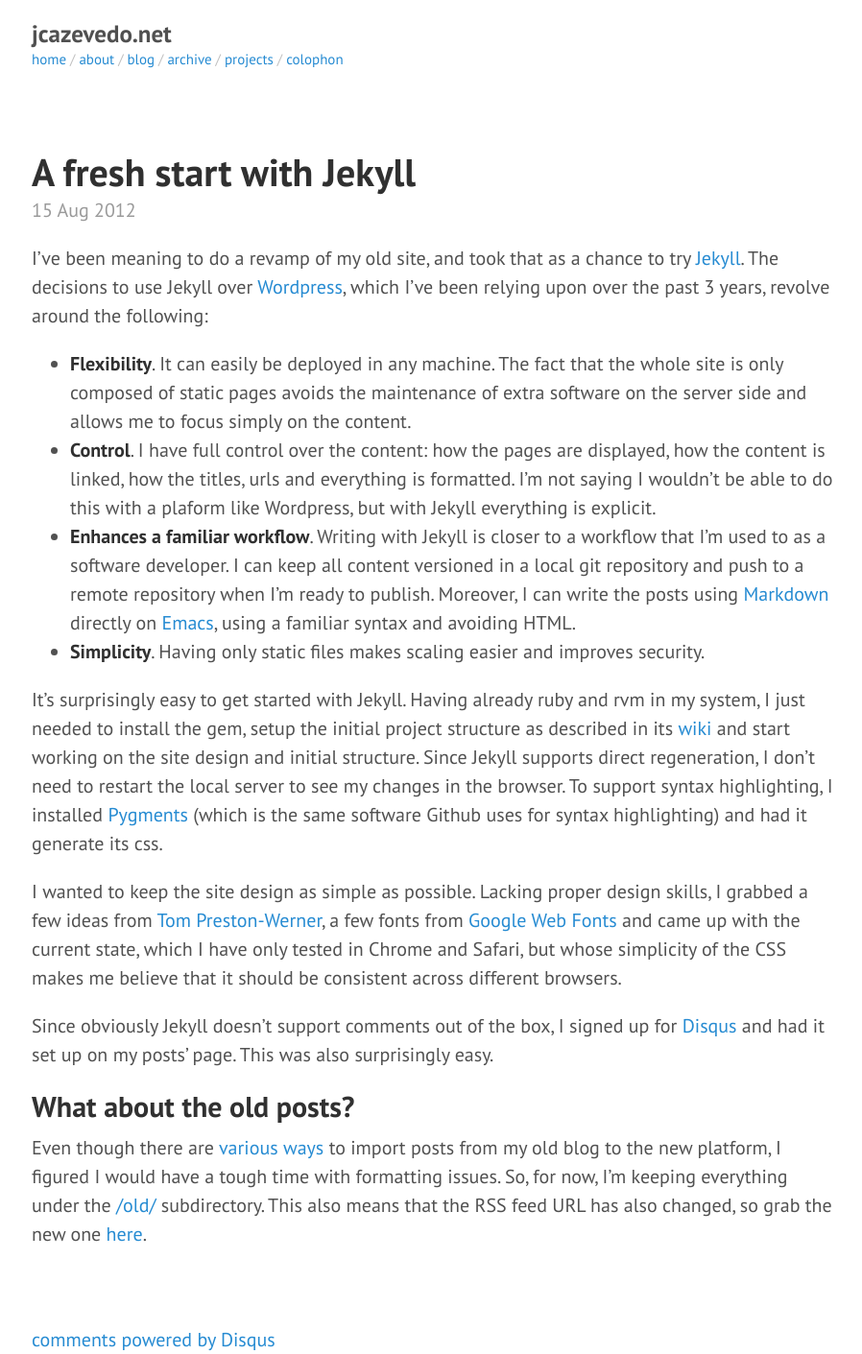
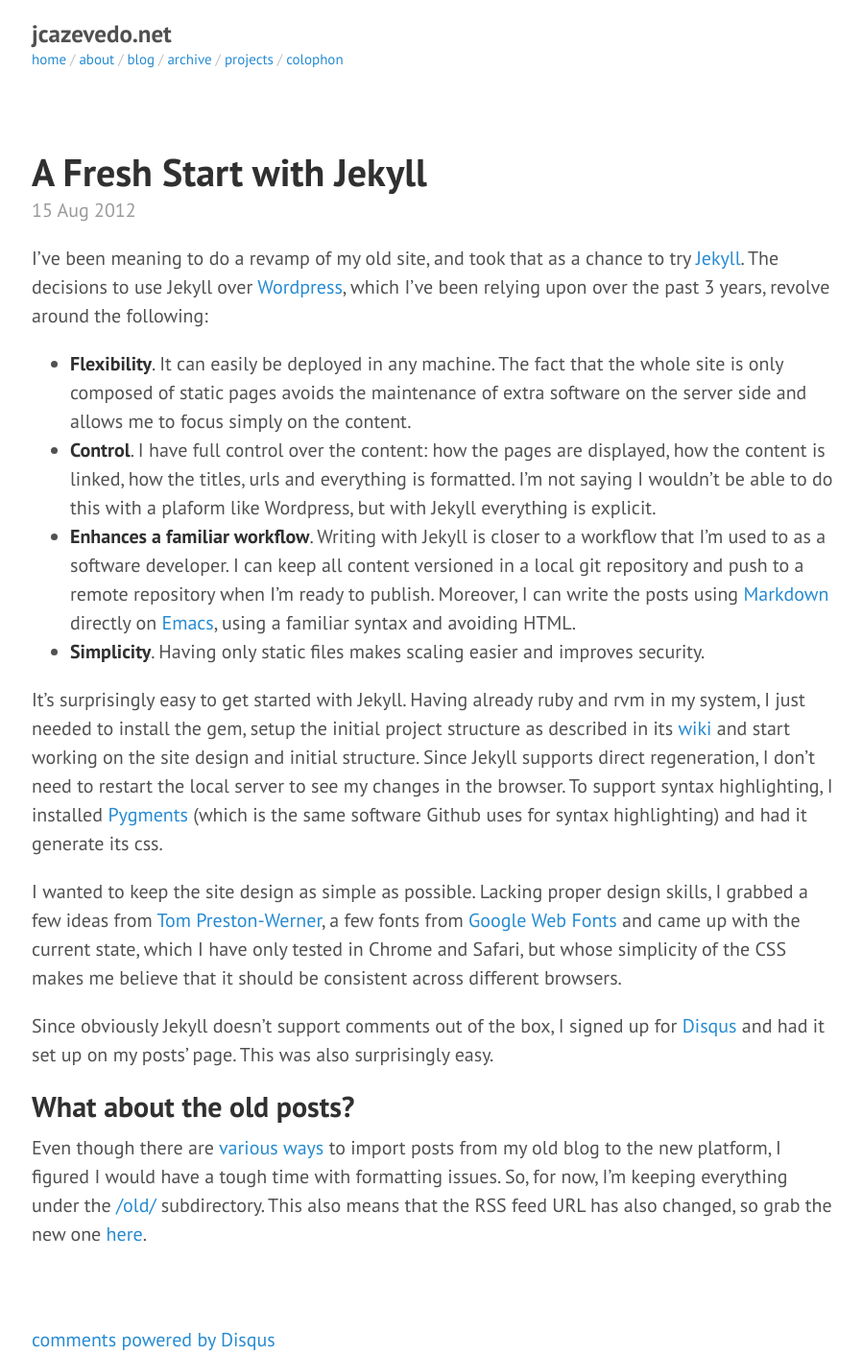
Before and after one commit to jcazevedo/jcazevedo.net, a Jekyll site: the page built from blog/_posts/2012-08-15-a-fresh-start-with-jekyll.md, in a window 1280 px wide. Shown: the whole page at 96% size, without its empty margins (187-1085 px from the left). Built offline with Jekyll 4.4.1, drawn with Linux system fonts in a browser that asks for light colours; comment, search, counter and statistics services are not loaded.

```diff
--- a/blog/_posts/2012-08-15-a-fresh-start-with-jekyll.md
+++ b/blog/_posts/2012-08-15-a-fresh-start-with-jekyll.md
@@ -1,6 +1,6 @@
 ---
 layout: post
-title: "A fresh start with Jekyll"
+title: "A Fresh Start with Jekyll"
 date: 2012-08-15
 ---
 
```
